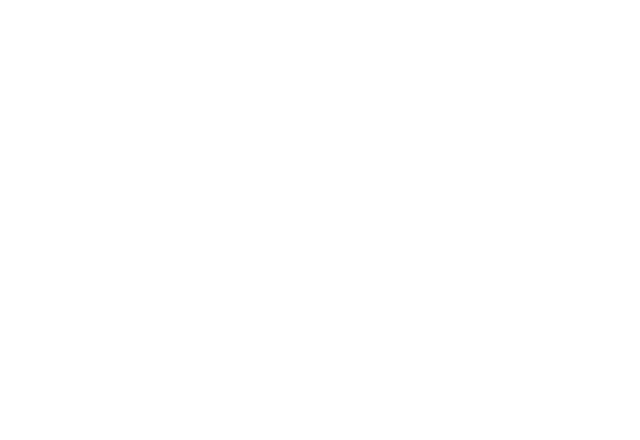
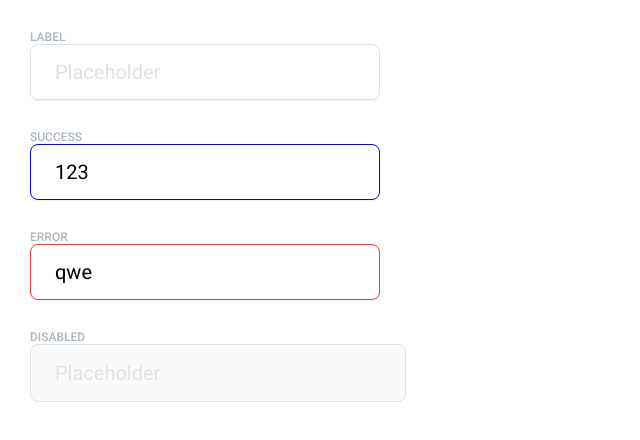
Before and after one commit to js-tasks-ru/htmlcss-20210114_vladimir664, a website: page 07-lection5/04-input/index.html in a window 1280 px wide. Shown: the whole page, without its empty margins (0-640 px from the left). Drawn offline with Linux system fonts and the light colour scheme.

Commit message:
add solution 7-4

```diff
--- a/07-lection5/04-input/index.html
+++ b/07-lection5/04-input/index.html
@@ -6,6 +6,23 @@
         <link rel="stylesheet" href="./input.css">
     </head>
     <body>
-
+        <form>
+            <label class="input">
+                <span class="input__label">Label</span>
+                <input class="input__field" type="text" pattern="\d*" name="lastname" placeholder="placeholder">
+            </label>
+            <label class="input">
+                <span class="input__label">Success</span>
+                <input class="input__field" type="text" pattern="\d*" name="lastname" placeholder="success" value="123">
+            </label>
+            <label class="input">
+                <span class="input__label">Error</span>
+                <input class="input__field" pattern="\d*" type="text" name="lastname" placeholder="error" value="qwe">
+            </label>
+            <label class="input">
+                <span class="input__label">Disabled</span>
+                <input class="input__field" type="text" name="lastname" placeholder="placeholder" disabled>
+            </label>
+        </form>
     </body>
 </html>
--- a/07-lection5/04-input/input.css
+++ b/07-lection5/04-input/input.css
@@ -0,0 +1,45 @@
+.input {
+    margin: 30px;
+    display: flex;
+    flex-direction: column;
+}
+
+.input__field {
+    height: 56px;
+    width: 350px;
+    border-radius: 8px;
+    border: 1px solid #DDE2E5;
+    font-size: 20px;
+    padding-left: 24px;
+}
+
+.input__field::placeholder {
+    text-transform: capitalize;
+    color: #DDE2E5;
+}
+
+.input__label {
+    text-transform: uppercase;
+    font-size: 12px;
+    font-weight: 500;
+    color: #ACB5BD;
+}
+
+
+.input__field:invalid{
+    border: 1px solid #F03D3E;
+    box-shadow: 0px 1px 1px rgba(240, 61, 62, 0.1);
+    box-sizing: border-box;
+}
+
+.input__field:valid {
+    border: 1px solid blue;
+    box-sizing: border-box;
+    box-shadow: 0px 1px 1px rgba(240, 61, 62, 0.1);
+}
+
+.input__field:placeholder-shown {
+    color: red;
+    border: 1px solid #DDE2E5;
+
+}
```
